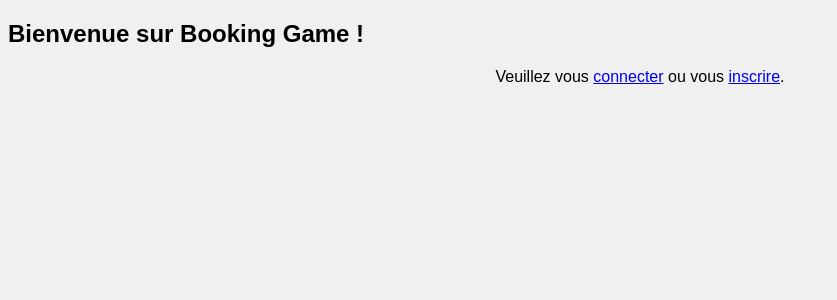
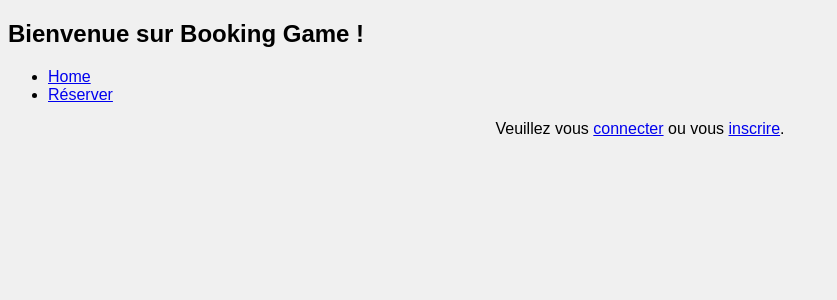
Before and after one commit to marwaboulkasim/Booking_board_games, a Django app: page / in a window 1280 px wide. Shown: the top 300 px of the page, without its empty margins (0-837 px from the left). Run offline with Django 5.2, Linux system fonts and the light colour scheme.

Commit message:
Liens navigation home et réserver fait

```diff
--- a/booking/tables_app/templates/tables_app/home.html
+++ b/booking/tables_app/templates/tables_app/home.html
@@ -7,6 +7,12 @@
 </head>
 <body>
     <h2>Bienvenue sur Booking Game !</h2>
+    <nav>
+        <ul>
+            <li><a href="{% url 'tables_app:home' %}">Home</a></li>
+            <li><a href="{% url 'tables_app:calendar' %}">Réserver</a></li>
+        </ul>
+    </nav>
     {% if user.is_authenticated %}
         <p>Vous êtes connecté en tant que {{ user.username }}.</p>
         <a href="{% url 'logout' %}">Déconnexion</a>
--- a/booking/tables_app/urls.py
+++ b/booking/tables_app/urls.py
@@ -5,5 +5,5 @@
 
 urlpatterns = [
     path('', views.home_view, name='home'),
-    path('calendar/', views.calendar_view, name='calendar')
+    path('calendar/', views.calendar_view, name='calendar'),
 ]
```
